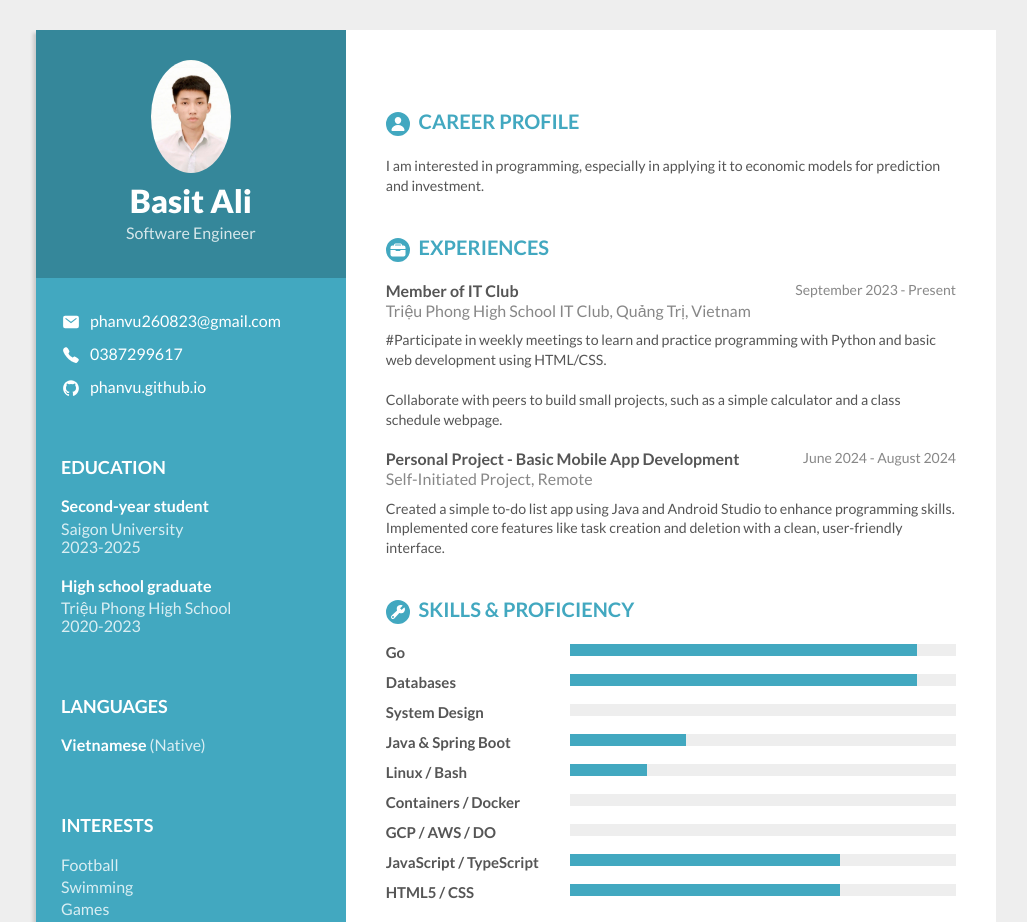
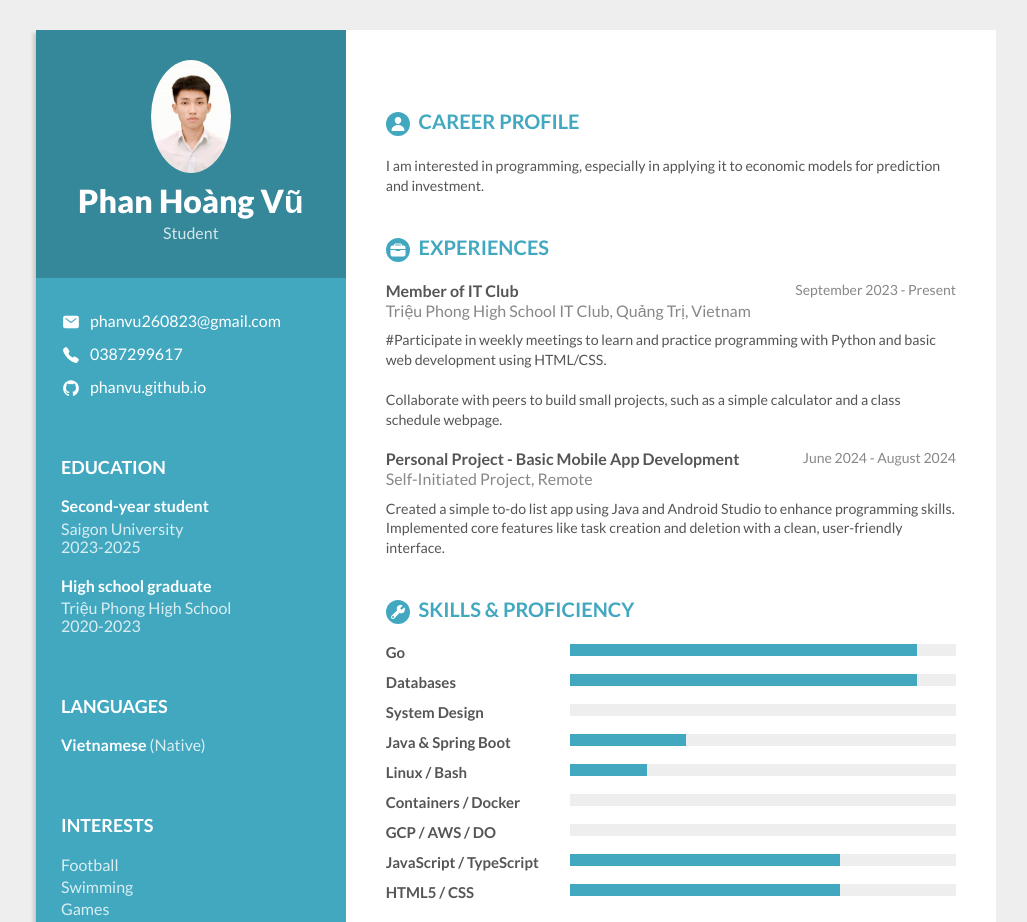
Before and after one commit to phanvu1/phanvu.github.io, a plain HTML site: page index.html in a window 1280 px wide. Shown: the top 922 px of the page, without its empty margins (124-1151 px from the left). Drawn offline with nearby package versions, Linux system fonts and the light colour scheme.

Commit message:
webcuavu

```diff
--- a/index.html
+++ b/index.html
@@ -24,8 +24,8 @@
             <div class="col span-1-of-3 personal">
                 <div class="personal-header">
                     <img src="resources/img/z5819148887346_f7cff7c21167ab06e48b4f4f950c0dc7.jpg" alt="Profile picture">
-                    <h1>Basit Ali</h1>
-                    <p>Software Engineer</p>
+                    <h1>Phan Hoàng Vũ</h1>
+                    <p>Student</p>
                 </div>
                 <div class="personal-details">
                     <div class="personal-info">
```
